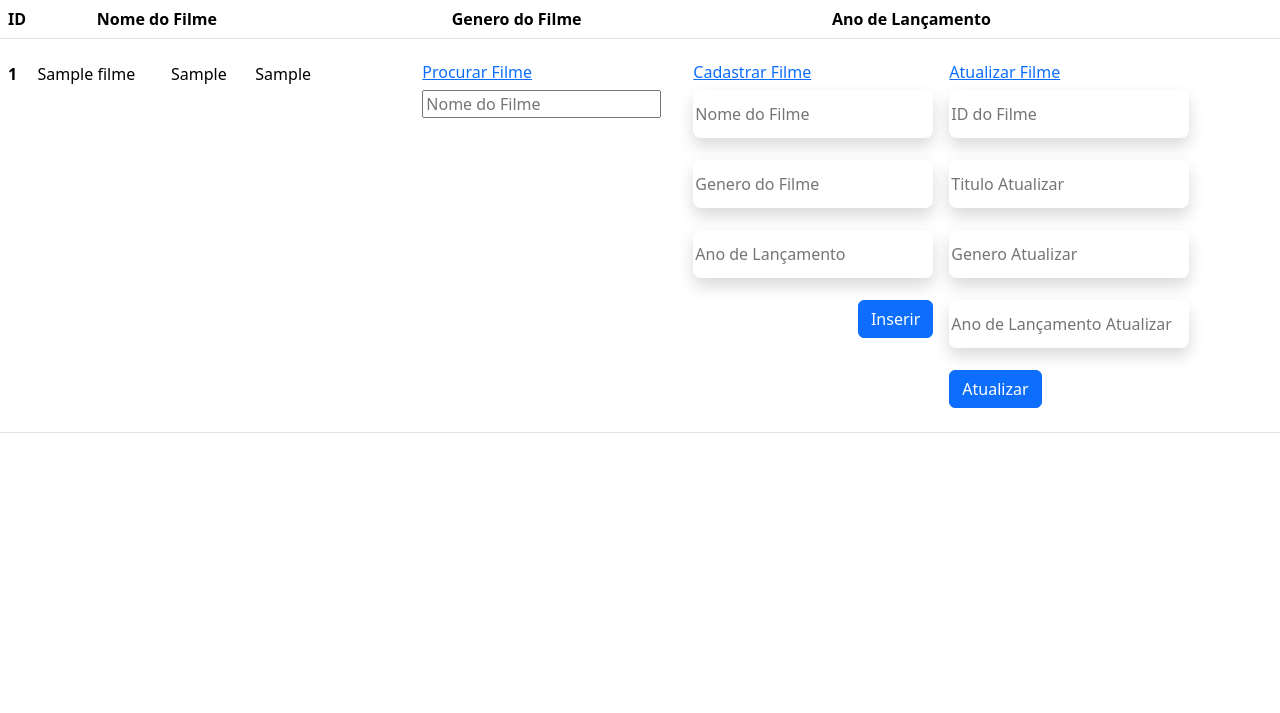
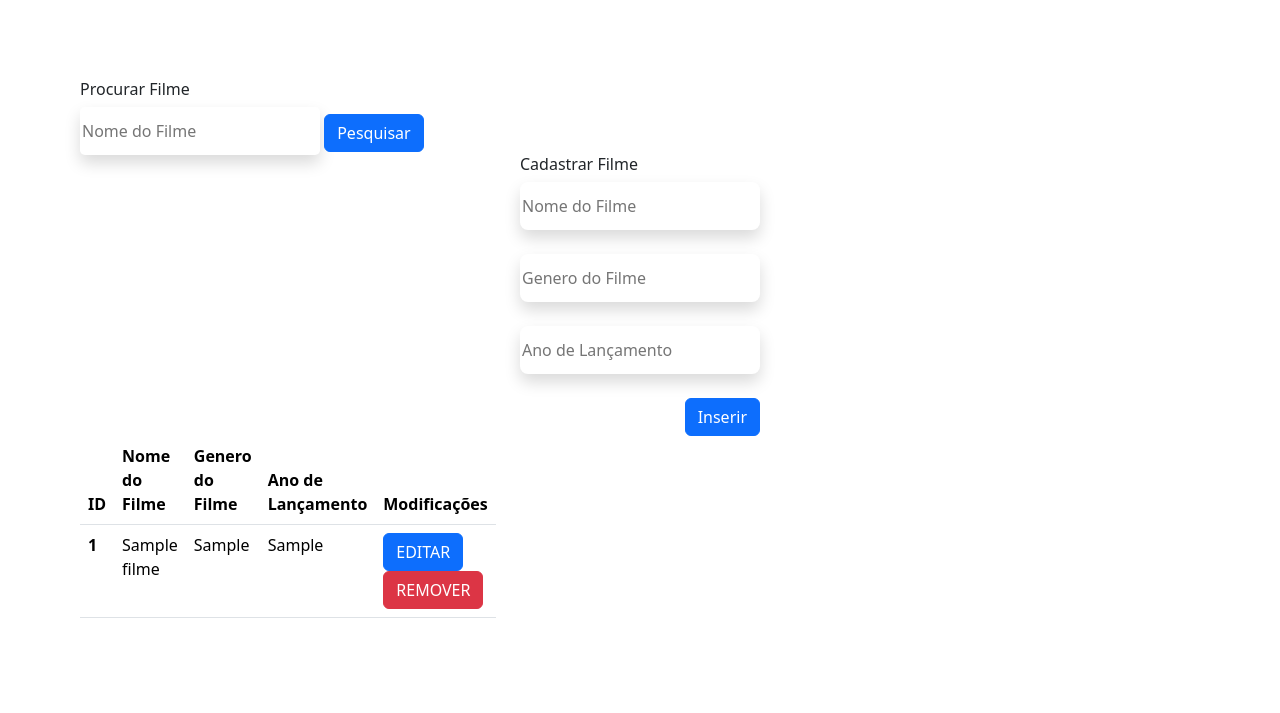
Before and after one commit to MatheusFEKK/api_movies, a PHP site: page /index.php in a window 1280 px wide. Shown: the top 713 px of the page. Run offline with PHP 8.4, Linux system fonts and the light colour scheme; tables that the repository leaves empty or names only in its code hold one stand-in row (values such as "Sample post"); lists and menus that the app fills with data are empty.

Commit message:
Tudo funcionando

```diff
--- a/connection/connection.php
+++ b/connection/connection.php
@@ -4,7 +4,7 @@
     Class database extends mysqli{
         public function __construct()
         {
-            parent::__construct('localhost', 'root', '123456', 'movie_database', 3316);
+            parent::__construct('localhost', 'root', '123456', 'movie_database', 3306);
             $this->set_charset('utf8');
             $this->connect_error == NULL ? 'Coonnection granted with the database' : die('Connetion severed with the database');
         }
--- a/index.php
+++ b/index.php
@@ -1,3 +1,37 @@
+<!DOCTYPE html>
+    <html lang="en">
+    <head>
+        <meta charset="UTF-8">
+        <meta name="viewport" content="width=device-width, initial-scale=1.0">
+        <title>Document</title>
+        <link href="https://cdn.jsdelivr.net/npm/bootstrap@5.3.3/dist/css/bootstrap.min.css" rel="stylesheet" integrity="sha384-QWTKZyjpPEjISv5WaRU9OFeRpok6YctnYmDr5pNlyT2bRjXh0JMhjY6hW+ALEwIH" crossorigin="anonymous">
+    </head>
+    <body>
+        <div class="searchMovie" style="padding:5rem;">
+            <h6>Procurar Filme</h6>
+            <form action="" method="GET">
+                <input class="shadow" type="text" placeholder="Nome do Filme" name="searchMovieId" style="width:15rem; height:3rem; border-radius: 0.3rem; border:none;">
+                <button class="btn btn-primary" name="searchButton">Pesquisar</button>
+            </form>
+        <div class="container d-flex justify-content-center gap-3">
+
+                <div class="insertMovie">
+                    <form action="" method="POST">
+                        <h6>Cadastrar Filme</h6>
+                        <input class="shadow" type="text" name="nameMovie" placeholder="Nome do Filme" style="width: 15rem; height:3rem; border-radius: 0.5rem; border:none;"><br><br>
+                        <input class="shadow" type="text" name="genreMovie" placeholder="Genero do Filme" style="width: 15rem; height:3rem; border-radius: 0.5rem; border:none;"><br><br>
+                        <input class="shadow" type="text" name="yearMovie" placeholder="Ano de Lançamento" style="width: 15rem; height:3rem; border-radius: 0.5rem; border:none;"><br><br>
+                        <button class="btn btn-primary float-end">Inserir</button>
+                    </form>
+                </div>
+
+
+
+        </div>
+
+    </body>
+    </html>
+
 <?php
 
     require_once'models/filmeModel.php';
@@ -5,38 +39,74 @@
     switch ($_SERVER['REQUEST_METHOD']) {
         case 'GET':
             $filmes = filmeModel::getAll();
-            echo '<table class="table">
+            echo '<div style="width:20rem;"><table class="table">
   <thead>
     <tr>
       <th scope="col">ID</th>
       <th scope="col">Nome do Filme</th>
       <th scope="col">Genero do Filme</th>
       <th scope="col">Ano de Lançamento</th>
+      <th scope="col">Modificações</th>
     </tr>
   </thead>
   <tbody>';
             foreach ($filmes as $index => $movies)
             {
-                echo '<div> <table class="table">
+                echo '
                     <tr>
-                    <th scope="row">1</th>
+                    <th scope="row">'.$movies['id'].'</th>
                     <td>'.$movies['titulo'].'</td>
                     <td>'.$movies['genero'].'</td>
                     <td>'.$movies['ano'].'</td>
-                    <td><a href="index.php?</td>
+                    <td><a class="btn btn-primary" href="index.php?editMovie='.$movies['id'].'">EDITAR</a>
+                    <a class="btn btn-danger"  href="index.php?removeMovie='.$movies['id'].'">REMOVER</a></td>
                     </tr>
                 ';
             }
-            echo '</div></tbody>
-</table><br>';
-            if (isset($_GET['searchMovieId']))
+            echo '</tbody>
+</table></div>';
+
+
+
+            if (isset($_GET['editMovie']))
             {
-                $movie = $_GET['searchMovieId'];
+                $movie = $_GET['editMovie'];
                 $response = filmeModel::getSpecific($movie);
-                echo 'Nome do filme: '.$response[1]. '<br>Genêro do filme: '.$response[2]. '<br>Ano de lançamento:'. $response[3];
+                echo '<div class="updateMovie">
+                <form action="" method="POST">
+                    <h6>Atualizar Filme</h6>
+                    <input class="shadow"  value="'.$response['id'].'" type="text" name="idAtualizar" placeholder="ID do Filme" style="width: 15rem; height:3rem; border-radius:0.5rem; border:none;" readonly><br><br>
+                    <input class="shadow"  value="'.$response['titulo'].'" type="text" name="nameMovieUpdate" placeholder="Titulo Atualizar" style="width: 15rem; height:3rem; border-radius:0.5rem; border:none;"><br><br>
+                    <input class="shadow"  value="'.$response['genero'].'" type="text" name="genreMovieUpdate" placeholder="Genero Atualizar" style="width: 15rem; height:3rem; border-radius:0.5rem; border:none;"><br><br>
+                    <input class="shadow"  value="'.$response['ano'].'" type="text" name="yearMovieUpdate" placeholder="Ano de Lançamento Atualizar" style="width: 15rem; height:3rem; border-radius:0.5rem; border:none;"><br><br>
+                    <button class="btn btn-primary">Atualizar</button>
+                </form>
+            </div>';
                 return;
-            }else {
-                echo json_encode(['mess age' => 'Movie not founded, showing the movies that are in the database']);
+            }
+
+            elseif (isset($_GET['removeMovie']))
+            {
+                if (filmeModel::deleteMovie($_GET['removeMovie']))
+                {
+                    echo 'Deleted with success';
+                    header('Location: index.php');
+                }else {
+                    http_response_code(500);
+                    echo 'Error trying delete the movie';
+                }
+            }
+
+            elseif (isset($_GET['searchButton']))
+            {
+                $response = filmeModel::getSpecific($_GET['searchMovieId']);
+                if (!$response){
+                    echo 'Movie not founded in the database!';
+
+                }else {
+                    echo 'Retorno da pesquisa por ID: '.$_GET['searchMovieId'];
+                    echo '<div>Nome do Filme: '. $response['titulo'].'<br>Genero do Filme: '.$response['genero']. '<br>Ano de Lançamento: '.$response['ano'];
+                }
             }
 
             break;
@@ -47,23 +117,22 @@
                     {
                         http_response_code(201);
                         echo 'Acquired with success';
+                        header('Location: index.php');
                     }else {
                         http_response_code(400);
                         echo 'Error occured trying to register the Movie';
                     }
-                }
-            else {
+                }else {
                 http_response_code(400);
                 echo 'The data offered is incorrect';
             }
 
-            break;
-        case 'POST':
             if (isset($_POST['idAtualizar'], $_POST['nameMovieUpdate'], $_POST['genreMovieUpdate'], $_POST['yearMovieUpdate']))
             {
                 if (filmeModel::updateMovie($_POST['idAtualizar'], $_POST['nameMovieUpdate'], $_POST['genreMovieUpdate'], $_POST['yearMovieUpdate']))
                 {
                     echo 'Movie updated with success';
+                    header('Location: index.php');
                 }else {
                     http_response_code(400);
                     echo 'Error trying to update the movie';
@@ -75,70 +144,10 @@
             }
 
             break;
-        case 'DELETE':
-            if (isset($dados['id']))
-            {
-                if (filmeModel::deleteMovie($dados['id']))
-                {
-                    echo json_encode(['message' => 'Deleted with success']);
-                }else {
-                    http_response_code(500);
-                    echo json_encode(['message' => 'Error trying delete the movie']);
-                }
-            }else {
-                http_response_code(400);
-                echo json_encode(['message' => 'ID not offered']);
-            }
-
-            break;
 
         default:
             http_response_code(405);
-            echo json_encode(['message' => 'Method not allowed']);
+            echo 'Method not allowed';
             break;
     }
     ?>
-
-    <!DOCTYPE html>
-    <html lang="en">
-    <head>
-        <meta charset="UTF-8">
-        <meta name="viewport" content="width=device-width, initial-scale=1.0">
-        <title>Document</title>
-        <link href="https://cdn.jsdelivr.net/npm/bootstrap@5.3.3/dist/css/bootstrap.min.css" rel="stylesheet" integrity="sha384-QWTKZyjpPEjISv5WaRU9OFeRpok6YctnYmDr5pNlyT2bRjXh0JMhjY6hW+ALEwIH" crossorigin="anonymous">
-    </head>
-    <body>
-        <div class="container d-flex justify-content-center gap-3">
-            <div class="searchMovie">
-                <h6>Procurar Filme</h6>
-                    <input oninput="searchMovie()" type="text" placeholder="Nome do Filme" id="searchMovieId">
-                    <div id="result">
-                    </div>
-                </div><br>
-
-                <div class="insertMovie">
-                    <form action="" method="POST">
-                        <h6>Cadastrar Filme</h6>
-                        <input class="shadow" type="text" name="nameMovie" placeholder="Nome do Filme" style="width: 15rem; height:3rem; border-radius: 0.5rem; border:none;"><br><br>
-                        <input class="shadow" type="text" name="genreMovie" placeholder="Genero do Filme" style="width: 15rem; height:3rem; border-radius: 0.5rem; border:none;"><br><br>
-                        <input class="shadow" type="text" name="yearMovie" placeholder="Ano de Lançamento" style="width: 15rem; height:3rem; border-radius: 0.5rem; border:none;"><br><br>
-                        <button class="btn btn-primary float-end">Inserir</button>
-                    </form>
-                </div>
-
-            <div class="updateMovie">
-                <form action="" method="POST">
-                    <h6>Atualizar Filme</h6>
-                    <input class="shadow" type="text" name="idAtualizar" placeholder="ID do Filme" style="width: 15rem; height:3rem; border-radius:0.5rem; border:none;"><br><br>
-                    <input class="shadow" type="text" name="nameMovieUpdate" placeholder="Titulo Atualizar" style="width: 15rem; height:3rem; border-radius:0.5rem; border:none;"><br><br>
-                    <input class="shadow" type="text" name="genreMovieUpdate" placeholder="Genero Atualizar" style="width: 15rem; height:3rem; border-radius:0.5rem; border:none;"><br><br>
-                    <input class="shadow" type="text" name="yearMovieUpdate" placeholder="Ano de Lançamento Atualizar" style="width: 15rem; height:3rem; border-radius:0.5rem; border:none;"><br><br>
-                    <button class="btn btn-primary">Atualizar</button>
-                </form>
-            </div>
-
-        </div>
-
-        <script src="js/script.js"></script>
-    </body>
-    </html>
--- a/js/script.js
+++ /dev/null
@@ -1,11 +0,0 @@
-function searchMovie()
-{
-    let ajaxRequest = new XMLHttpRequest();
-    let inputSearch = document.getElementById('searchMovieId').value
-    let divResult   = document.getElementById('result');
-
-    ajaxRequest.open('GET','index.php?searchMovieId='+inputSearch, false);
-    ajaxRequest.send(null);
-
-    divResult.innerHTML = ajaxRequest.response
-};
--- a/models/filmeModel.php
+++ b/models/filmeModel.php
@@ -23,13 +23,13 @@ use FTP\Connection;
         }
 
         // GET (ID)
-        public static function getSpecific($titulo)
+        public static function getSpecific($id)
         {
             $db = new database();
-            $query = "SELECT * FROM filmes WHERE titulo LIKE '%$titulo%'";
+            $query = "SELECT * FROM filmes WHERE id = $id";
             $result = $db->query($query);
 
-            return $result->fetch_row();
+            return $result->fetch_assoc();
         }
 
         // INSERT
```
